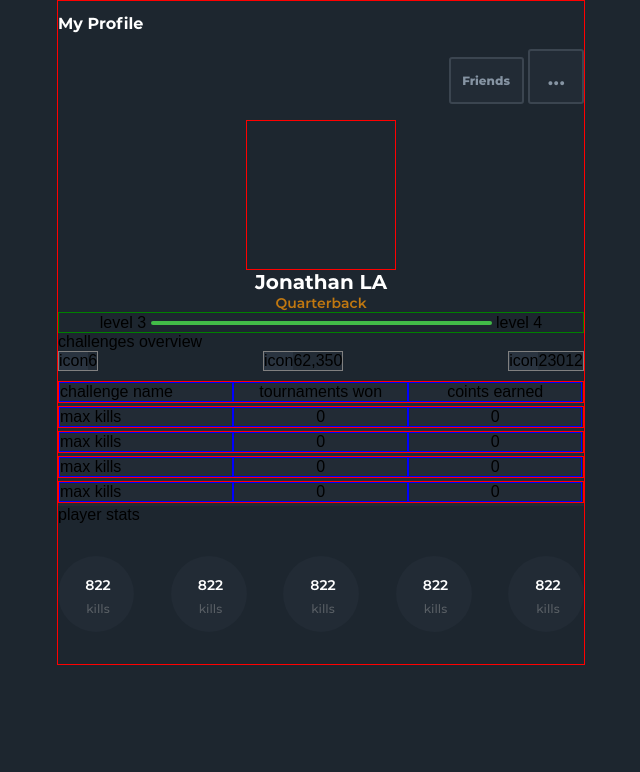
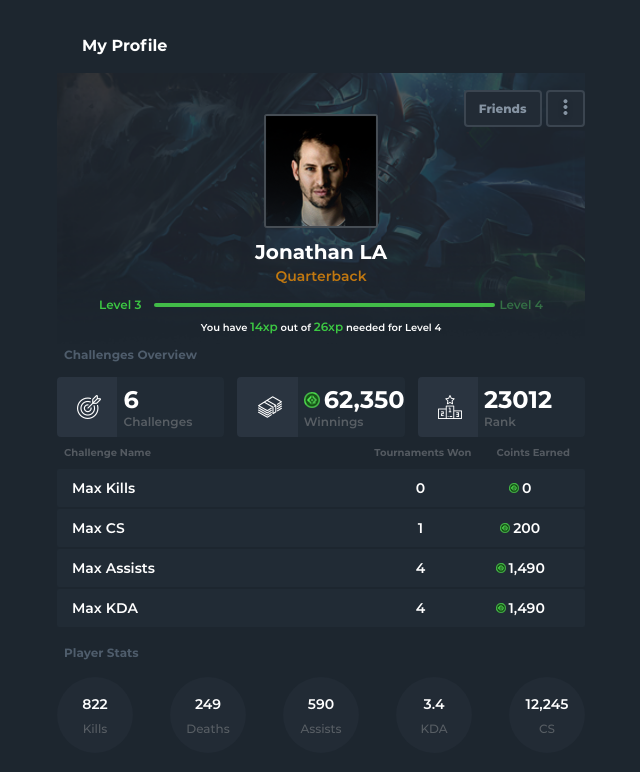
Before and after one commit to helen31/quarterback, a plain HTML site: page index.html in a window 1280 px wide. Shown: the whole page, without its empty margins (319-959 px from the left). Drawn offline with nearby package versions, Linux system fonts and the light colour scheme; files that its build step writes are made by us from their sources.

Commit message:
finished task

```diff
--- a/css/style.css
+++ b/css/style.css
@@ -48,8 +48,6 @@ html, body{
 *{
     box-sizing: border-box;
     outline: none;
-    /*font-weight: normal;*/
-    /*font-style: normal;*/
 }
 
 body {
@@ -62,7 +60,8 @@ body {
 .container__content{
     width: 528px;
     margin: 0 auto;
-    border: 1px solid red;
+    /*background: url("../images/screenshot_1.png");*/
+    /*opacity: 0.9;*/
 }
 .content__header{}
 .header{
@@ -73,50 +72,63 @@ body {
     font-family: Montserrat-Bold;
     font-size: 16px;
     color: #fff;
+    margin: 0;
+    padding: 36px 0 18px 25px;
 }
 
 .content__profile{}
 .profile{
+    background: url(../images/user-bg.png) no-repeat;
+    background-size: cover;
+    position: relative;
 
 }
-.profile__menu{}
+.profile__menu{
+    position: absolute;
+    right: 0;
+}
 .menu{
     text-align: right;
-    padding: 0;
+    margin: 0;
+    padding-top: 17px;
 }
 .menu__item{
     list-style-type: none;
     display: inline-block;
+    vertical-align: top;
 }
 .menu-item:last-child{
-    margin-right: 4px; //doesnt work
+    margin-right: 4px;
 }
 .menu__btn{
     text-transform: capitalize;
     border: 2px solid #3b4550;
-    border-radius: 3px;
+    border-radius: 4px;
     background-color: #222b35;
     color: #8694a3;
 }
 .menu__btn_friends{
     font-family: Montserrat-ExtraBold;
     font-size: 12px;
-    padding: 14px 12px 14px 11px;
+    padding: 9px 13px 9px 13px;
 }
 .menu__btn_icon{
-    font-family: 'Montserrat-SemiBold';
-    font-size: 24px;
-    padding: 11px 17px;
+    padding: 4px 10px 0px 10px
 }
 .profile__info{}
+.info{
+    padding-top: 41px;
+}
 .info, .level{
     text-align: center;
 }
 .info__img{
     display: inline-block;
-    border: 1px solid red;
-    width: 150px;
-    height: 150px;
+    border: 2px solid #464d54;
+    border-radius: 3px;
+    width: 114px;
+    height: 114px;
+
 }
 .info__description{
     text-transform: capitalize;
@@ -125,11 +137,13 @@ body {
     font-family: Montserrat-Bold;
     font-size: 20px;
     color: #fff;
+    margin-top: 10px;
 }
 .info__description_bottom{
     font-family: 'Montserrat-SemiBold';
     font-size: 14px;
     color: #c17810;
+    margin-top: 3px;
 }
 .info__description span{
     text-transform: uppercase;
@@ -137,86 +151,167 @@ body {
 
 .profile__level{}
 .level{
-    border: 1px solid green;
+    padding: 10px;
 }
+.level__number{
+    font-size: 12px;
+    font-family: 'Montserrat-SemiBold';
+    text-transform: capitalize;
+    color: #346f45;
+
+}
+.level__number:first-child{
+    color: #3cc843;
+    margin-right: 8px;
+}
+
 .level__number, .level__description{
     display: inline-block;
-    vertical-align: middle; //todo if will be immage then remove
+    vertical-align: middle;
 }
 .level__description{
     width: 341px;
-    /*border: 1px solid red;*/
     height: 4px;
     border-radius: 3px;
     background-color: #42bc48;
 }
+.level__detail{
+    font-size: 10px;
+    color: #fff;
+    font-family: 'Montserrat-SemiBold';
+    margin-top: 6px;
+}
+.level__detail span{
+    font-size: 12px;
+    color: #3cc843;
+}
 .content__challenge{}
-.challenge{}
+.challenge{
+    padding: 3px 0;
+}
 .challenge__title{
     text-align: left ;
+    font-size: 12px;
+    font-family: 'Montserrat-Bold';
+    color: #4f5d6c;
+    text-transform: capitalize;
+    padding: 0 7px;
 }
-.challenge__overview{
-    margin-bottom: 10px; //todo maybe after remove it
-}
+.challenge__overview{}
 .overview{
     display: flex;
     flex-direction: row;
     justify-content: space-between;
+    padding: 15px 0 0 0;
 }
-.overview__item{
-    border: 1px solid grey;
-}
+.overview__item{}
 .item{
     display: flex;
     flex-direction: row;
 }
 .item__icon{
     background-color: #2a3440;
+    vertical-align: middle;
+    text-align: center;
+    border-top-left-radius: 4px;
+    border-bottom-left-radius: 4px;
+    padding: 0 16px;
+}
+.item__icon img{
+    vertical-align: middle;
+}
+.helper{
+    display: inline-block;
+    height: 100%;
+    vertical-align: middle;
 }
 .item__body{
-    background-color: #222b35;
+    background-color: #212b35;
+    display: flex;
+    flex-direction: column;
+    border-top-right-radius: 4px;
+    border-bottom-right-radius: 4px;
+    justify-content: center;
+    padding: 8px 0px 8px 6px;
+    width: 107px;
+}
+.item__qnt{
+    font-size: 24px;
+    font-family: "Montserrat-Bold";
+    color: #fff;
+}
+.item__qnt img{
+    margin-right: 4px;
+}
+.item__description{
+    font-size: 12px;
+    text-transform: capitalize;
+    font-family: 'Montserrat-SemiBold';
+    color: #585e64;
 }
 .challenge__name{}
 .name{
     display: flex;
     flex-direction: column;
-    background-color: #222b35;
+    padding-top: 9px;
 }
 .name__item{
     display: flex;
     flex-direction: row;
-    border: 1px solid red;
-    margin-bottom: 3px;
+    margin-bottom: 2px;
+    padding: 10px 15px;
+    border-radius: 2px;
+    background-color: #212b35;
+}
+.name__item_header{
+    padding: 0;
+    background-color: inherit;
+    padding-bottom: 8px;
 }
 .name__cell{
-    border: 1px solid blue;
     width: 33.3%;
     text-align: center;
-
+    font-size: 14px;
+    color: #fff;
+    font-family: 'Montserrat-SemiBold';
+    text-transform: capitalize;
+}
+.name__cell_header{
+    font-size: 10px;
+    font-family: 'Montserrat-Bold';
+    color: #545a61;
+    padding-left: 7px;
 }
 .name__cell_left{
     text-align: left;
+    width: 497px;
+}
+.name__img{
+    margin-right: 3px;
 }
 .content__stats{}
-.stats{}
+.stats{
+    padding: 13px 0;
+}
 .stats__title{
     text-align: left;
+    font-size: 12px;
+    font-family: 'Montserrat-Bold';
+    color: #4f5d6c;
+    text-transform: capitalize;
+    padding: 0 0 0 7px;
 }
-.stats__list{
-
-}
-.list{
-
-}
+.stats__list{}
+.list{}
 .stats__circle{
     display: flex;
     flex-direction: row;
     justify-content: space-between;
+    padding-top: 17px;
 }
 .circle {
     position: relative;
     display: block;
-    margin: 2em 0;
     background-color: transparent;
     color: #222;
     text-align: center;
@@ -240,23 +335,23 @@ body {
 }
 .circle__wrapper {
     display: table;
-    width: 80px;
-    height: 80px;
+    width: 76px;
+    height: 76px;
 }
 .circle__content {
     display: table-cell;
-    padding: 1em;
     vertical-align: middle;
     font-size: 12px;
 }
 .circle__description{
     display: block;
+    text-transform: capitalize;
 }
 .circle__description:first-child{
     font-family: 'Montserrat-SemiBold';
     font-size: 14px;
     color: #fff;
-    margin-bottom: 7px;
+    margin-bottom: 8px;
 }
 .circle__description:last-child{
     font-size: 12px;
--- a/index.html
+++ b/index.html
@@ -6,9 +6,6 @@
     <link rel="stylesheet" href="css/style.css">
 </head>
 <body>
-    <!--<style>-->
-        <!--@import url('https://fonts.googleapis.com/css?family=Montserrat:400,500,600,700,800');-->
-    <!--</style>-->
     <div class="container">
         <div class="container__content">
             <div class="content">
@@ -22,13 +19,13 @@
                         <nav class="profile__menu">
                             <ul class="menu">
                                 <li class="menu__item"><button type="button" class="menu__btn menu__btn_friends">friends</button></li>
-                                <li class="menu__item"><button type="button" class="menu__btn menu__btn_icon">...</button></li>
+                                <li class="menu__item"><button type="button" class="menu__btn menu__btn_icon"><img src="./images/menu4.png" alt="menu"></button></li>
                             </ul>
                         </nav>
                         <div class="profile__info">
                             <div class="info">
                                 <div class="info__img">
-                                    <img src="" alt="">
+                                    <img src="./images/photo.png" alt="photo">
                                 </div>
                                 <div class="info__description info__description_top">jonathan <span>la</span></div>
                                 <div class="info__description info__description_bottom">quarterback</div>
@@ -39,6 +36,7 @@
                                 <span class="level__number">level 3</span>
                                 <div class="level__description"></div>
                                 <span class="level__number">level 4</span>
+                                <div class="level__detail">You have <span>14xp</span> out of <span>26xp</span> needed for Level 4 </div>
                             </div>
                         </div>
                     </section>
@@ -50,28 +48,37 @@
                             <div class="overview">
                                 <div class="overview__item">
                                     <div class="item">
-                                        <div class="item__icon">icon</div>
+                                        <div class="item__icon">
+                                            <span class="helper"></span>
+                                            <img src="./images/overviev1.png" alt="icon">
+                                        </div>
                                         <div class="item__body">
                                             <span class="item__qnt">6</span>
-                                            <span class="item__description"></span>
+                                            <span class="item__description">Challenges</span>
                                         </div>
                                     </div>
                                 </div>
                                 <div class="overview__item">
                                     <div class="item">
-                                        <div class="item__icon">icon</div>
+                                        <div class="item__icon">
+                                            <span class="helper"></span>
+                                            <img src="./images/overviev2.png" alt="icon">
+                                        </div>
                                         <div class="item__body">
-                                            <span class="item__qnt">62,350</span>
-                                            <span class="item__description"></span>
+                                            <span class="item__qnt"><img src="./images/coin.png" alt="coins">62,350</span>
+                                            <span class="item__description">Winnings</span>
                                         </div>
                                     </div>
                                 </div>
                                 <div class="overview__item">
                                     <div class="item">
-                                        <div class="item__icon">icon</div>
+                                        <div class="item__icon">
+                                            <span class="helper"></span>
+                                            <img src="./images/overviev3.png" alt="icon">
+                                        </div>
                                         <div class="item__body">
                                             <span class="item__qnt">23012</span>
-                                            <span class="item__description"></span>
+                                            <span class="item__description">Rank</span>
                                         </div>
                                     </div>
                                 </div>
@@ -79,30 +86,30 @@
                         </div>
                         <div class="challenge__name">
                             <div class="name">
-                                <div class="name__item">
-                                    <div class="name__cell name__cell_left">challenge name</div>
-                                    <div class="name__cell">tournaments won</div>
-                                    <div class="name__cell">coints earned</div>
+                                <div class="name__item name__item_header">
+                                    <div class="name__cell name__cell_header name__cell_left">challenge name</div>
+                                    <div class="name__cell name__cell_header">tournaments won</div>
+                                    <div class="name__cell name__cell_header">coints earned</div>
                                 </div>
                                 <div class="name__item">
-                                    <div class="name__cell name__cell_left">max kills</div>
+                                    <div class="name__cell name__cell_left">Max Kills</div>
                                     <div class="name__cell">0</div>
-                                    <div class="name__cell">0</div>
+                                    <div class="name__cell"><img class="name__img" src="./images/coin2.png" alt="coin">0</div>
                                 </div>
                                 <div class="name__item">
-                                    <div class="name__cell name__cell_left">max kills</div>
-                                    <div class="name__cell">0</div>
-                                    <div class="name__cell">0</div>
+                                    <div class="name__cell name__cell_left">Max CS</div>
+                                    <div class="name__cell">1</div>
+                                    <div class="name__cell"><img class="name__img" src="./images/coin2.png" alt="coin">200</div>
                                 </div>
                                 <div class="name__item">
-                                    <div class="name__cell name__cell_left">max kills</div>
-                                    <div class="name__cell">0</div>
-                                    <div class="name__cell">0</div>
+                                    <div class="name__cell name__cell_left">Max Assists</div>
+                                    <div class="name__cell">4</div>
+                                    <div class="name__cell"><img class="name__img" src="./images/coin2.png" alt="coin">1,490</div>
                                 </div>
                                 <div class="name__item">
-                                    <div class="name__cell name__cell_left">max kills</div>
-                                    <div class="name__cell">0</div>
-                                    <div class="name__cell">0</div>
+                                    <div class="name__cell name__cell_left">Max KDA</div>
+                                    <div class="name__cell">4</div>
+                                    <div class="name__cell"><img class="name__img" src="./images/coin2.png" alt="coin">1,490</div>
                                 </div>
                             </div>
                         </div>
@@ -110,7 +117,7 @@
                 </div>
                 <div class="content__stats">
                     <section class="stats">
-                        <div class="stats__title">player stats</div>
+                        <div class="stats__title">Player Stats</div>
                         <div class="stats__circle">
                             <div class="circle">
                                 <div class="circle__inner">
@@ -126,8 +133,8 @@
                                 <div class="circle__inner">
                                     <div class="circle__wrapper">
                                         <div class="circle__content">
-                                            <span class="circle__description">822</span>
-                                            <span class="circle__description">kills</span>
+                                            <span class="circle__description">249</span>
+                                            <span class="circle__description">Deaths</span>
                                         </div>
                                     </div>
                                 </div>
@@ -136,8 +143,8 @@
                                 <div class="circle__inner">
                                     <div class="circle__wrapper">
                                         <div class="circle__content">
-                                            <span class="circle__description">822</span>
-                                            <span class="circle__description">kills</span>
+                                            <span class="circle__description">590</span>
+                                            <span class="circle__description">Assists</span>
                                         </div>
                                     </div>
                                 </div>
@@ -146,8 +153,8 @@
                                 <div class="circle__inner">
                                     <div class="circle__wrapper">
                                         <div class="circle__content">
-                                            <span class="circle__description">822</span>
-                                            <span class="circle__description">kills</span>
+                                            <span class="circle__description">3.4</span>
+                                            <span class="circle__description">KDA</span>
                                         </div>
                                     </div>
                                 </div>
@@ -156,8 +163,8 @@
                                 <div class="circle__inner">
                                     <div class="circle__wrapper">
                                         <div class="circle__content">
-                                            <span class="circle__description">822</span>
-                                            <span class="circle__description">kills</span>
+                                            <span class="circle__description">12,245</span>
+                                            <span class="circle__description">CS</span>
                                         </div>
                                     </div>
                                 </div>
```
Also changed, not shown: images/coin.png (renamed from images/Layer 61.png), images/coin2.png (renamed from images/Layer 62.png), images/image002.png (renamed from image002.png), images/menu.png (added), images/menu1.png (added), images/menu3.png (added), images/menu4.png (added), images/overviev1.png (renamed from images/Layer 58.png), images/overviev2.png (renamed from images/Layer 60.png), images/overviev3.png (renamed from images/Layer 59.png), images/photo.png (renamed from images/Layer 63.png), images/screenshot_1.png (added), images/user-bg.png (added).
